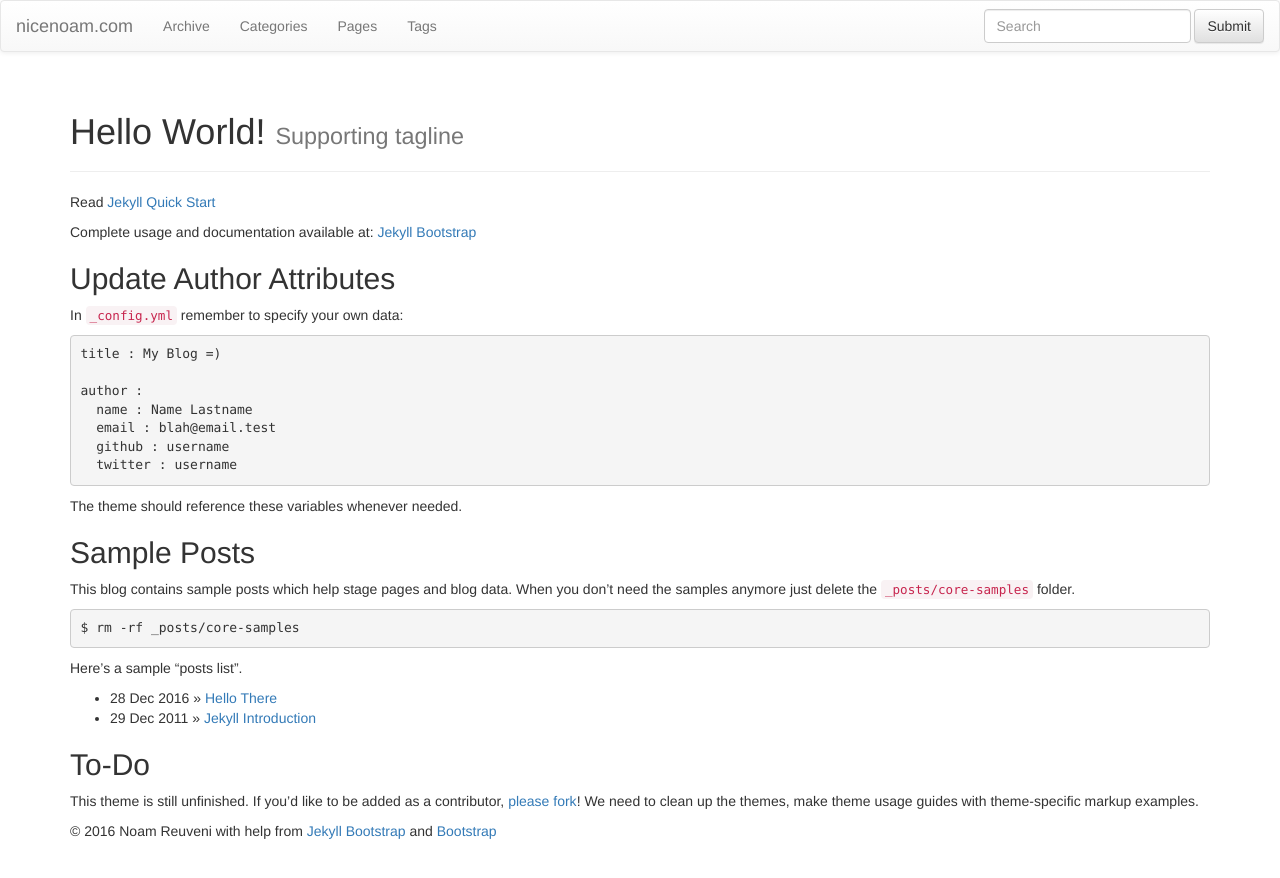
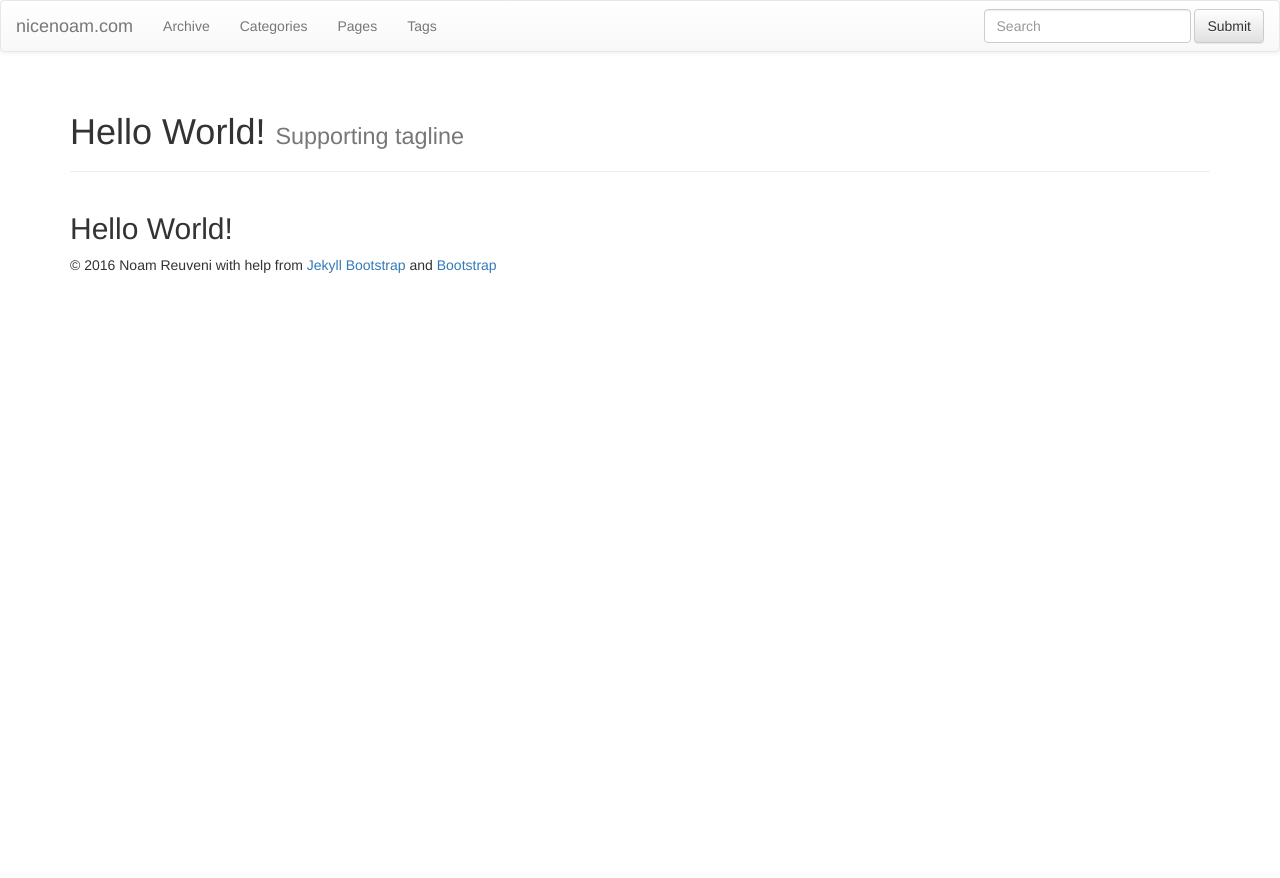
Before and after one commit to nicenoam/nicenoam.github.io, a Jekyll site: the page built from index.md, in a window 1280 px wide. Shown: the top 878 px of the page. Built offline with Jekyll 4.4.1, drawn with Linux system fonts in a browser that asks for light colours; nearby versions of some CDN libraries; library files that are not in the unit come from our copies.

Commit message:
Update Home

```diff
--- a/index.md
+++ b/index.md
@@ -3,42 +3,4 @@ layout: page
 title: Hello World!
 tagline: Supporting tagline
 ---
-{% include JB/setup %}
-
-Read [Jekyll Quick Start](http://jekyllbootstrap.com/usage/jekyll-quick-start.html)
-
-Complete usage and documentation available at: [Jekyll Bootstrap](http://jekyllbootstrap.com)
-
-## Update Author Attributes
-
-In `_config.yml` remember to specify your own data:
-
-    title : My Blog =)
-
-    author :
-      name : Name Lastname
-      email : blah@email.test
-      github : username
-      twitter : username
-
-The theme should reference these variables whenever needed.
-
-## Sample Posts
-
-This blog contains sample posts which help stage pages and blog data.
-When you don't need the samples anymore just delete the `_posts/core-samples` folder.
-
-    $ rm -rf _posts/core-samples
-
-Here's a sample "posts list".
-
-<ul class="posts">
-  {% for post in site.posts %}
-    <li><span>{{ post.date | date_to_string }}</span> &raquo; <a href="{{ BASE_PATH }}{{ post.url }}">{{ post.title }}</a></li>
-  {% endfor %}
-</ul>
-
-## To-Do
-
-This theme is still unfinished. If you'd like to be added as a contributor, [please fork](http://github.com/plusjade/jekyll-bootstrap)!
-We need to clean up the themes, make theme usage guides with theme-specific markup examples.
+## Hello World!
```
